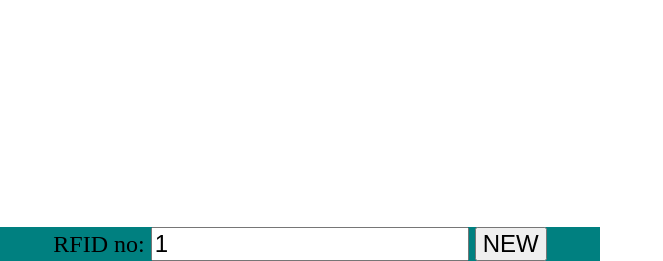
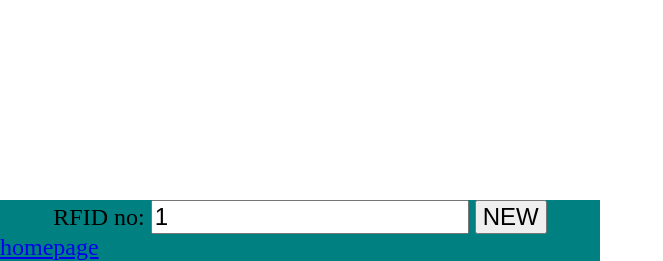
Before and after one commit to inttex/rpi_jukebox, a Flask app: template rpi_jukebox/api/templates/index.html in a window 1280 px wide. Shown: the part 539-800 px from the top of the page, without its empty margins (0-663 px from the left). Run offline with Flask 2, Linux system fonts and the light colour scheme; the template is opened without the code that fills it: most values are stand-ins (such as "Sample title", 1, 10 or a date in 2020); parts of the project's set-up code (start-up, migrations or seed data) failed here and were passed over.

Commit message:
homepage link in footer

```diff
--- a/rpi_jukebox/api/templates/base.html
+++ b/rpi_jukebox/api/templates/base.html
@@ -13,5 +13,6 @@
     </body>
     <footer>
 	    <div id="footer">{% block footer %}{% endblock %}</div>
+	    <a href=/>homepage</a>
     </footer>
 </html>
```
